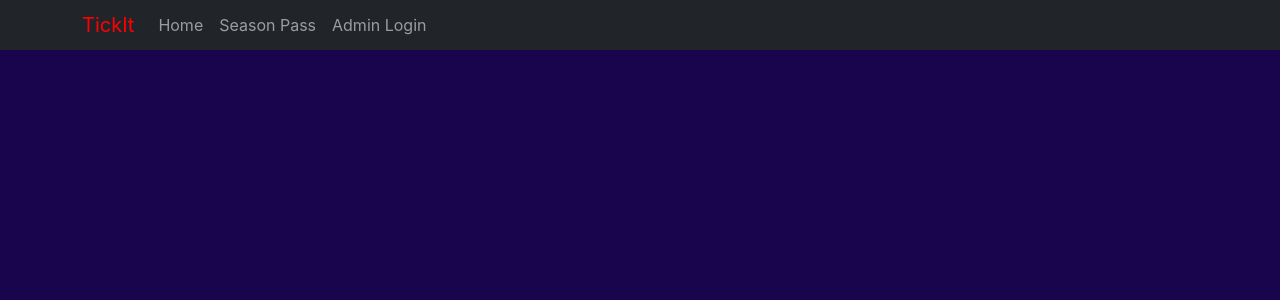
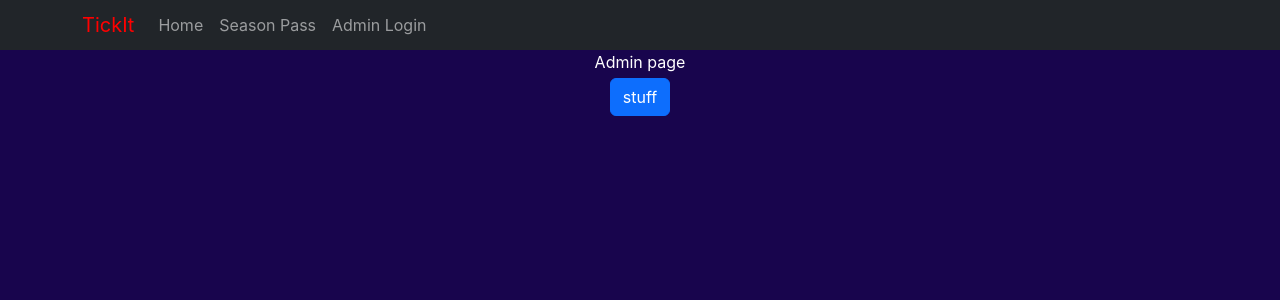
Before and after one commit to PatrickBerz/tick-it, a React (Create React App) app in the folder frontend/: page /adminPage in a window 1280 px wide. Shown: the top 300 px of the page. Built offline with nearby package versions, Linux system fonts and the light colour scheme.

Commit message:
created admin page to add admin stuff to
appears after correct pasword

```diff
--- a/frontend/src/App.tsx
+++ b/frontend/src/App.tsx
@@ -9,6 +9,7 @@ import { AdminLogin } from './components/adminLogin';
 import { SeatSelection } from './components/seatSelection';
 import { CheckOut } from './components/checkOut';
 import { OrderConfirmation } from './components/orderConfirmation';
+import {AdminPage} from './components/adminPage';
 
 const App = () =>
   <Router>
@@ -18,6 +19,7 @@ const App = () =>
           <Route path='/' element={<Home/>}/>
           <Route path='/adminLogin' element={<AdminLogin/>}/>
           <Route path='/seasonPass' element={<SeasonPass/>}/>
+          <Route path='/adminPage' element={<AdminPage/>}/>
           <Route path='/seatSelection' element={<SeatSelection/>}/>
           <Route path='/checkOut' element={<CheckOut/>}/>
           <Route path='/orderConfirmation' element={<OrderConfirmation/>}/>
--- a/frontend/src/components/adminLogin.jsx
+++ b/frontend/src/components/adminLogin.jsx
@@ -22,15 +22,13 @@ export const AdminLogin = () =>{
         promise.then(event => {
             if (event.status === 200) {
               setAlert({ label: 'success', type: 'success' })
+              window.location.href="/adminPage"
             } else {
               setAlert({ label: `Error ${event.statusText}`, type: 'danger' })
             }
           })
     }
-    // const fetchData = async () => {
-    //     const {data} = await
-    //     console.log(data);
-    // }
+
 
     return (
         <Stack direction='vertical' style={{alignItems:'center'}} gap={1}>
--- /dev/null
+++ b/frontend/src/components/adminPage.jsx
@@ -0,0 +1,16 @@
+import 'bootstrap/dist/css/bootstrap.min.css';
+import { Form, Stack,Button, Alert } from 'react-bootstrap';
+import { Link } from 'react-router-dom';
+import React, {useState} from 'react';
+
+
+export const AdminPage = () =>{
+
+
+    return (
+        <Stack direction='vertical' style={{alignItems:'center'}} gap={1}>
+            <Form style={{color:'white'}}>Admin page</Form>
+            <Button>stuff</Button>
+        </Stack>
+    )
+}
--- a/frontend/src/components/navigator.jsx
+++ b/frontend/src/components/navigator.jsx
@@ -14,6 +14,7 @@ export default class Navigator extends Component{
                             <Nav.Link as={Link} to={"/"} >Home</Nav.Link>
                             <Nav.Link as={Link} to={"/seasonPass"} >Season Pass</Nav.Link>
                             <Nav.Link as={Link} to={"/adminLogin"} >Admin Login</Nav.Link>
+
                         </Nav>
                 </Container>
             </Navbar>
```
